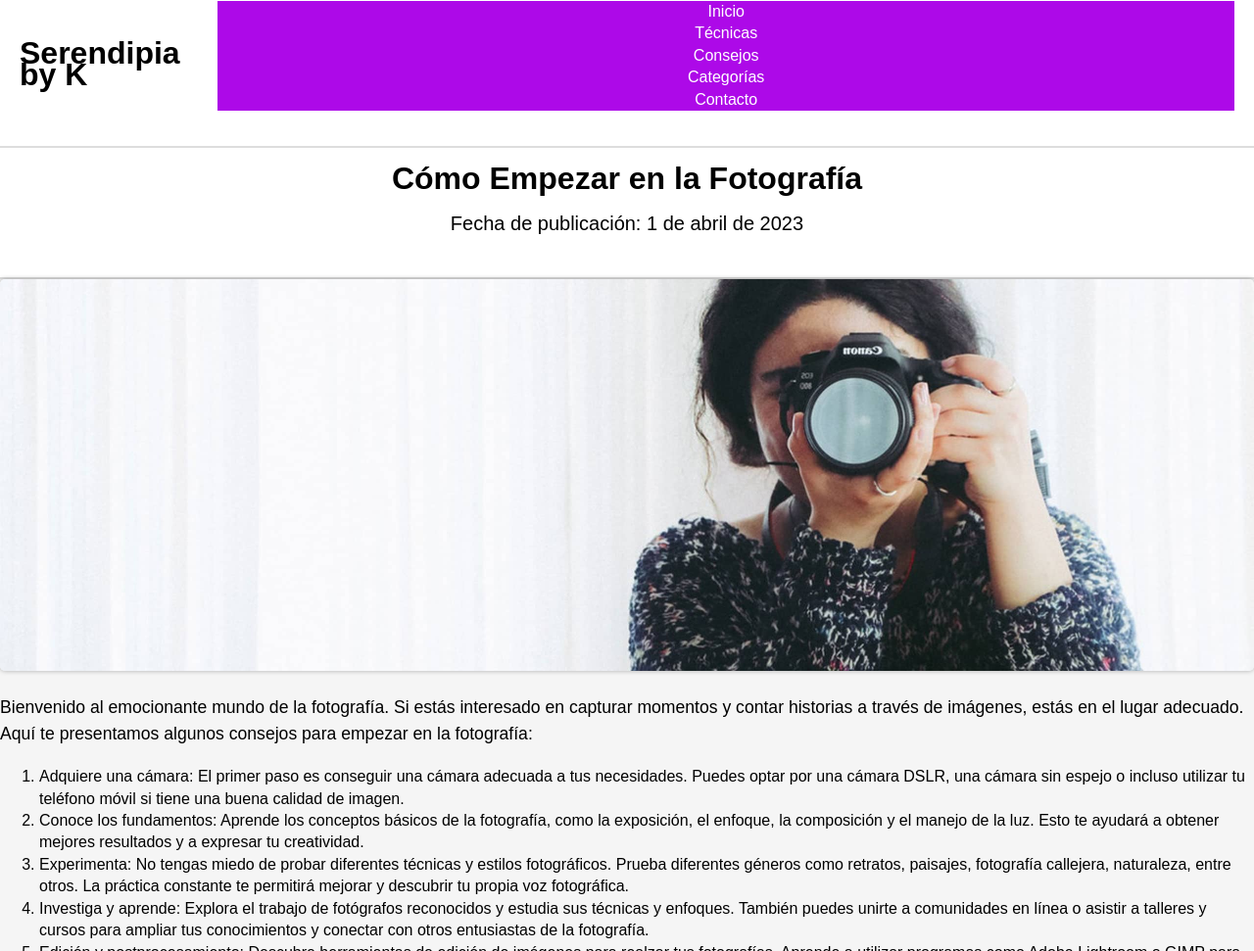
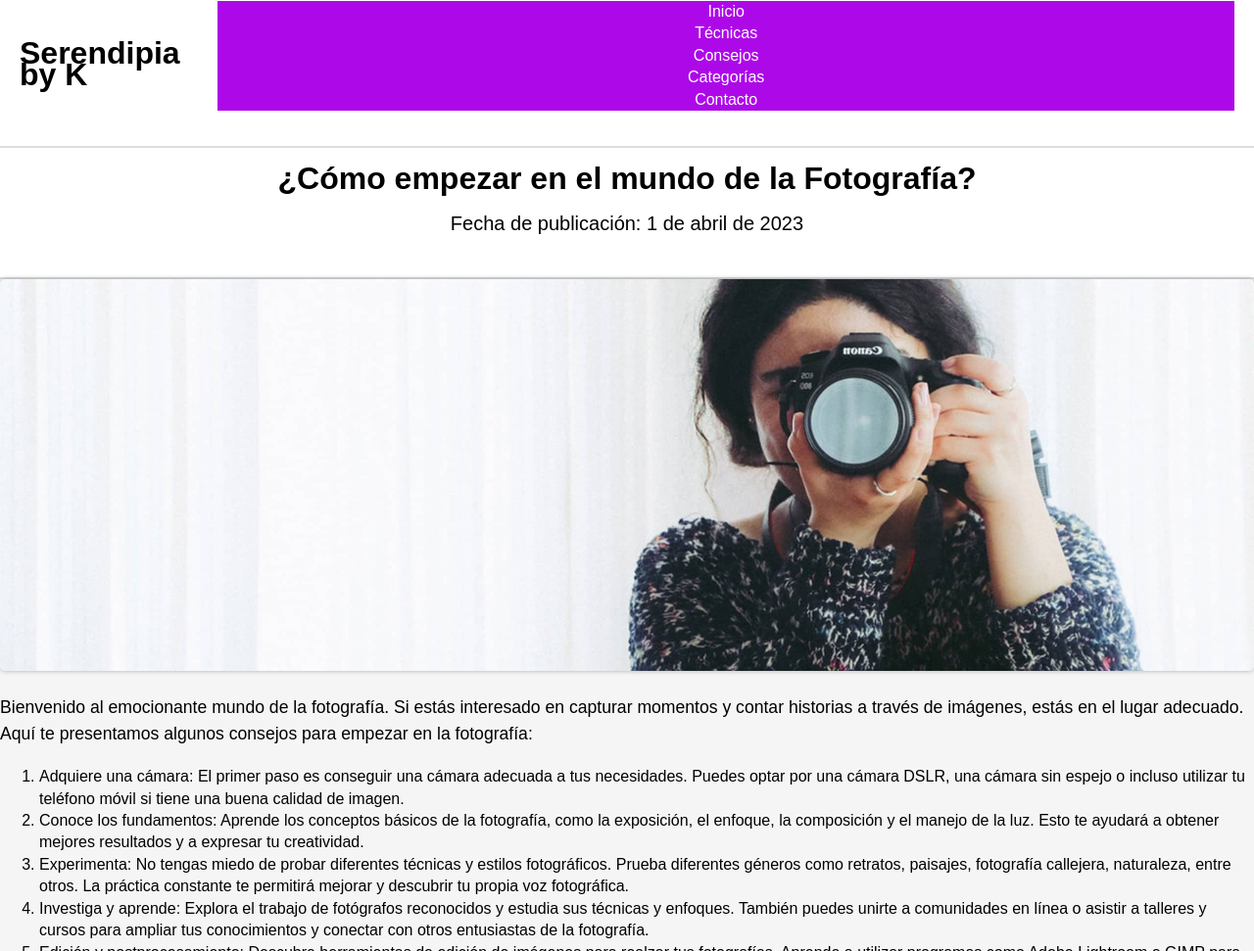
Before and after one commit to KassandraVillegas/BlogFotografia, a plain HTML site: page empezarfotografia.html in a window 1280 px wide. Shown: the part 839-1810 px from the top of the page at 98% size. Drawn offline with Linux system fonts and the light colour scheme; files that its build step writes are made by us from their sources; files whose address does not match are found by name.

Commit message:
Update empezarfotografia.html

```diff
--- a/empezarfotografia.html
+++ b/empezarfotografia.html
@@ -2,7 +2,7 @@
 <html lang="es">
 <head>
   <meta charset="UTF-8">
-  <title>Contacto </title>
+  <title>¿Cómo Empezar en la fotografia? </title>
   <link rel="stylesheet" href="css/estilos.css">
 
 </head>
@@ -26,7 +26,7 @@
 <article>
     <header>
       <section class="textos-header">
-        <h2>Cómo Empezar en la Fotografía</h2>
+        <h2>¿Cómo empezar en el mundo de la Fotografía?</h2>
         <p>Fecha de publicación: 1 de abril de 2023</p>
     </section>
     </header>
```
